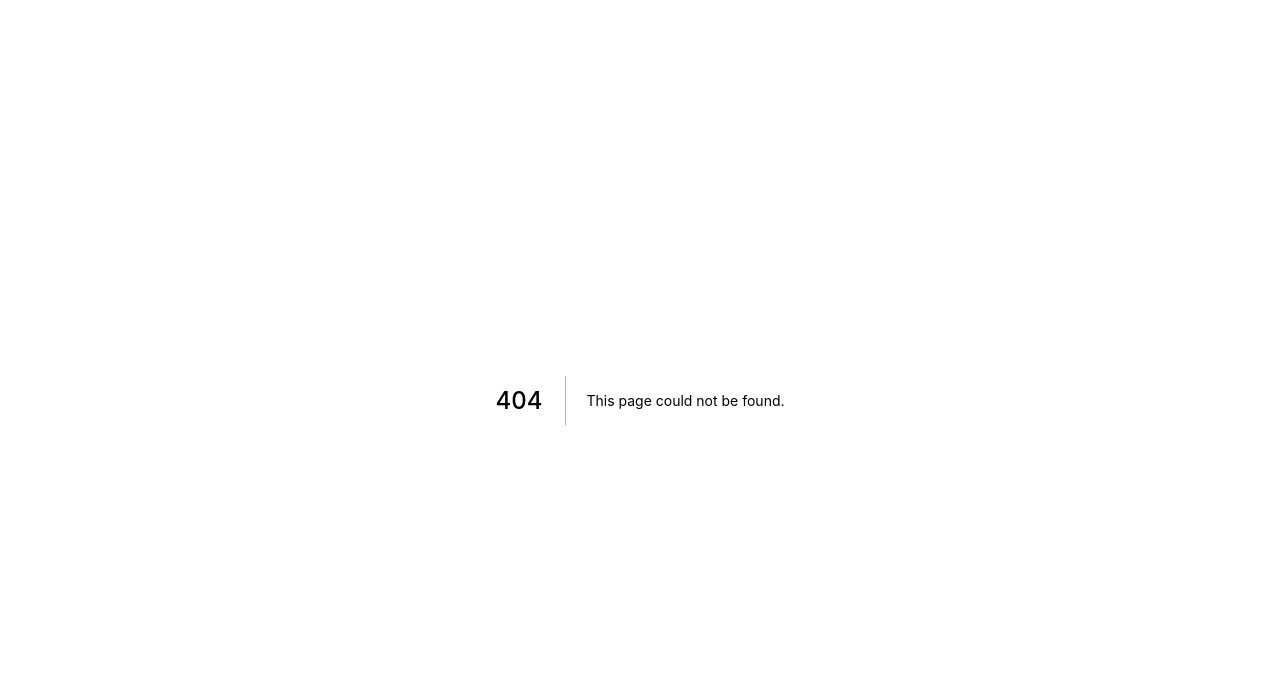
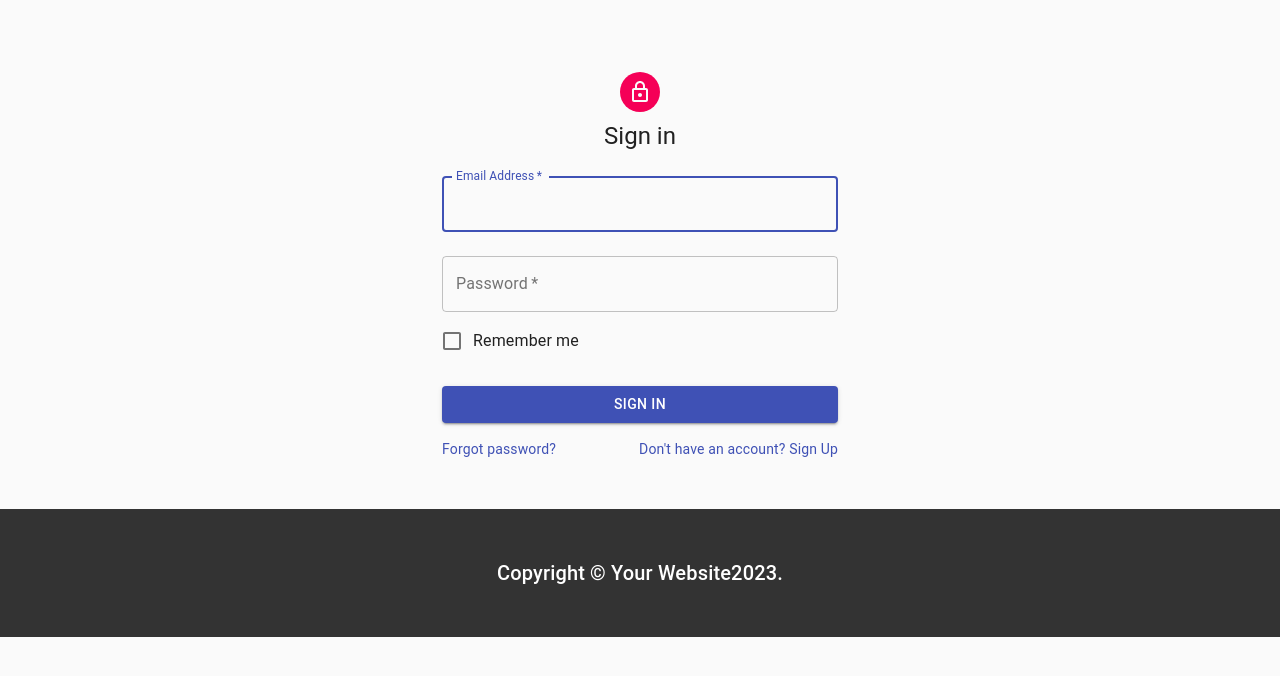
Before and after one commit to Naoshin-hirano/node_ec_frontend, a Next.js app: page /login in a window 1280 px wide. Before the commit this address had no page. Shown: the top 676 px of the page. Built offline with nearby package versions, Linux system fonts and the light colour scheme.

Commit message:
ログイン画面

```diff
--- /dev/null
+++ b/src/components/organisms/login/LoginAuth.tsx
@@ -0,0 +1,100 @@
+import React from "react";
+import Avatar from "@material-ui/core/Avatar";
+import Button from "@material-ui/core/Button";
+import CssBaseline from "@material-ui/core/CssBaseline";
+import TextField from "@material-ui/core/TextField";
+import FormControlLabel from "@material-ui/core/FormControlLabel";
+import Checkbox from "@material-ui/core/Checkbox";
+import Link from "@material-ui/core/Link";
+import Grid from "@material-ui/core/Grid";
+import LockOutlinedIcon from "@material-ui/icons/LockOutlined";
+import Typography from "@material-ui/core/Typography";
+import { makeStyles } from "@material-ui/core/styles";
+import Container from "@material-ui/core/Container";
+
+const useStyles = makeStyles((theme) => ({
+    paper: {
+        marginTop: theme.spacing(8),
+        display: "flex",
+        flexDirection: "column",
+        alignItems: "center",
+    },
+    avatar: {
+        margin: theme.spacing(1),
+        backgroundColor: theme.palette.secondary.main,
+    },
+    form: {
+        width: "100%", // Fix IE 11 issue.
+        marginTop: theme.spacing(1),
+    },
+    submit: {
+        margin: theme.spacing(3, 0, 2),
+    },
+}));
+
+export const LoginAuth = () => {
+    const classes = useStyles();
+
+    return (
+        <Container component="main" maxWidth="xs">
+            <CssBaseline />
+            <div className={classes.paper}>
+                <Avatar className={classes.avatar}>
+                    <LockOutlinedIcon />
+                </Avatar>
+                <Typography component="h1" variant="h5">
+                    Sign in
+                </Typography>
+                <form className={classes.form} noValidate>
+                    <TextField
+                        variant="outlined"
+                        margin="normal"
+                        required
+                        fullWidth
+                        id="email"
+                        label="Email Address"
+                        name="email"
+                        autoComplete="email"
+                        autoFocus
+                    />
+                    <TextField
+                        variant="outlined"
+                        margin="normal"
+                        required
+                        fullWidth
+                        name="password"
+                        label="Password"
+                        type="password"
+                        id="password"
+                        autoComplete="current-password"
+                    />
+                    <FormControlLabel
+                        control={<Checkbox value="remember" color="primary" />}
+                        label="Remember me"
+                    />
+                    <Button
+                        type="submit"
+                        fullWidth
+                        variant="contained"
+                        color="primary"
+                        className={classes.submit}
+                    >
+                        Sign In
+                    </Button>
+                    <Grid container>
+                        <Grid item xs>
+                            <Link href="#" variant="body2">
+                                Forgot password?
+                            </Link>
+                        </Grid>
+                        <Grid item>
+                            <Link href="#" variant="body2">
+                                {"Don't have an account? Sign Up"}
+                            </Link>
+                        </Grid>
+                    </Grid>
+                </form>
+            </div>
+        </Container>
+    );
+};
--- /dev/null
+++ b/src/components/templates/login/index.tsx
@@ -0,0 +1,15 @@
+import { Footer } from "@/components/molecules/Footer";
+import Layout from "@/components/molecules/Layout";
+import { LoginAuth } from "@/components/organisms/login/LoginAuth";
+import Container from "@material-ui/core/Container";
+
+export const LoginTemp = () => {
+    return (
+        <Layout>
+            <Container maxWidth="lg">
+                <LoginAuth />
+            </Container>
+            <Footer />
+        </Layout>
+    );
+};
--- /dev/null
+++ b/src/pages/login/index.tsx
@@ -0,0 +1,5 @@
+import { LoginTemp } from "@/components/templates/login";
+
+export default function LoginPage() {
+    return <LoginTemp />;
+}
```
Also changed, not shown: src/components/templates/promotion-code/index.tsx (deleted), src/pages/promotion-code/index.tsx (deleted).
